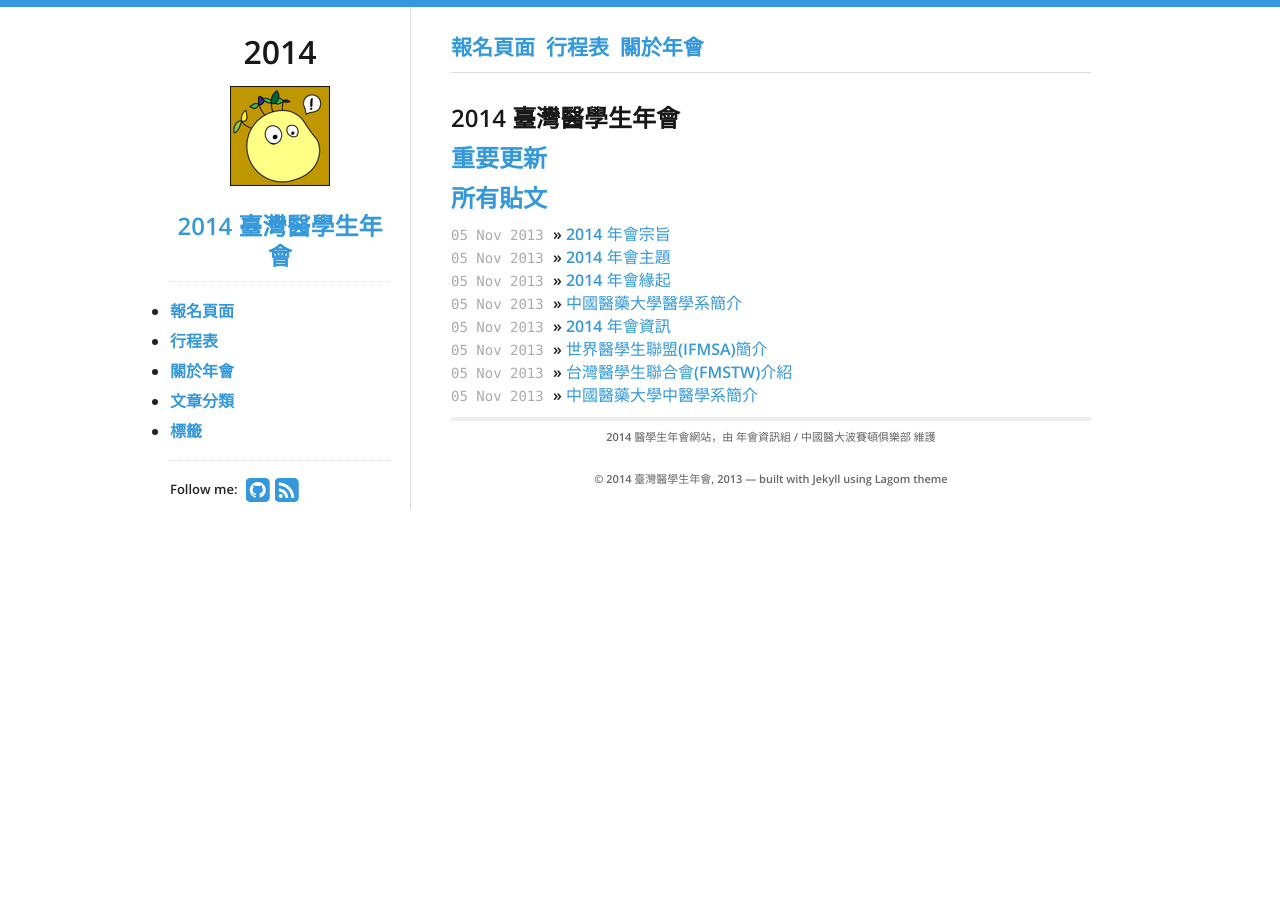
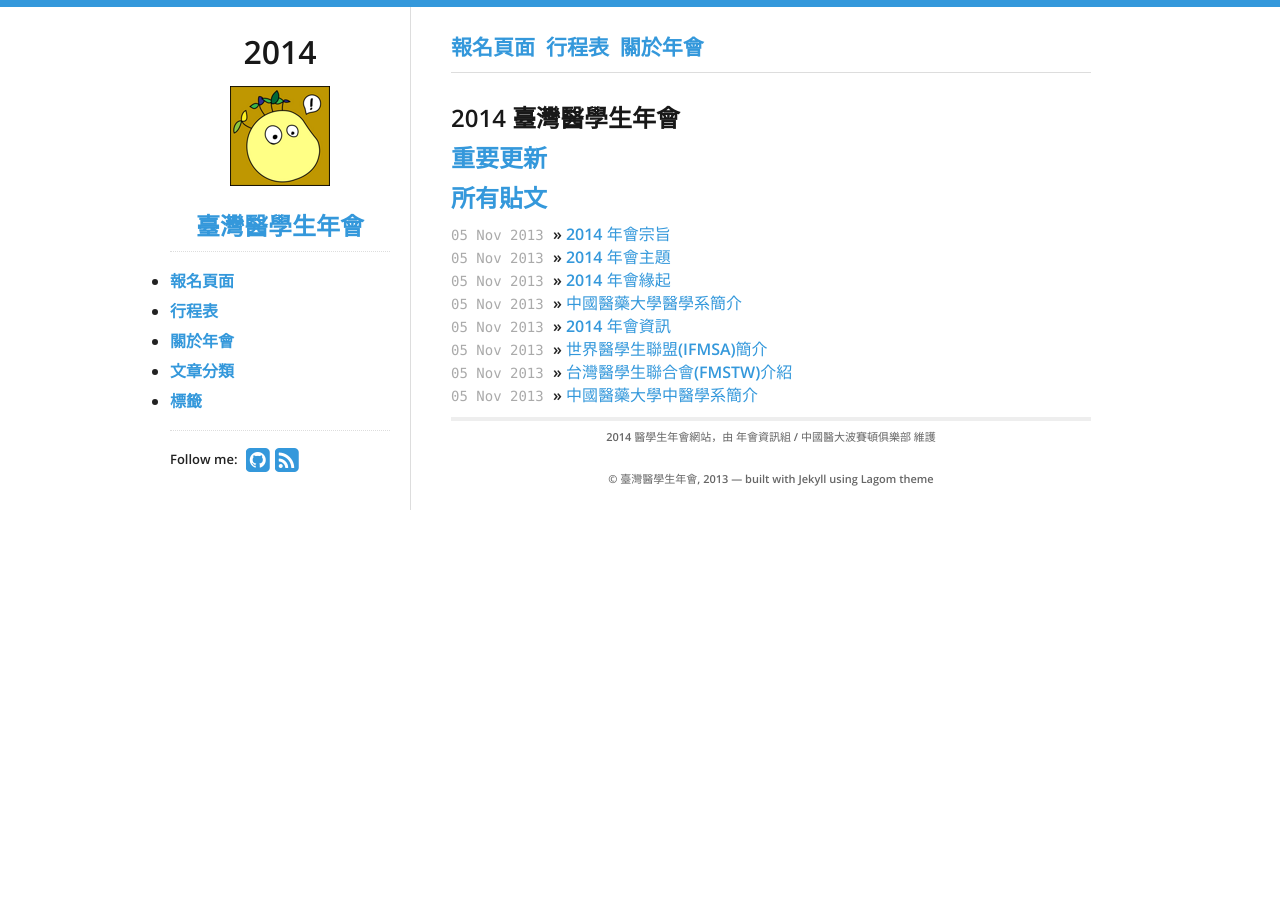
Before and after one commit to fmstw/fmstw.github.io, a Jekyll site: the page built from index.html, in a window 1280 px wide. Built offline with Jekyll 4.4.1, drawn with Linux system fonts in a browser that asks for light colours; nearby versions of some CDN libraries.

Commit message:
modified _config.yml

```diff
--- a/_config.yml
+++ b/_config.yml
@@ -15,7 +15,7 @@ theme:
     github: fmstw
 
   # "Hi, I'm _______"
-  name: 2014 臺灣醫學生年會
+  name: 臺灣醫學生年會
   email: fmstw2014@gmail.com
   tagline: "weak opinions, strongly held"
 
```
